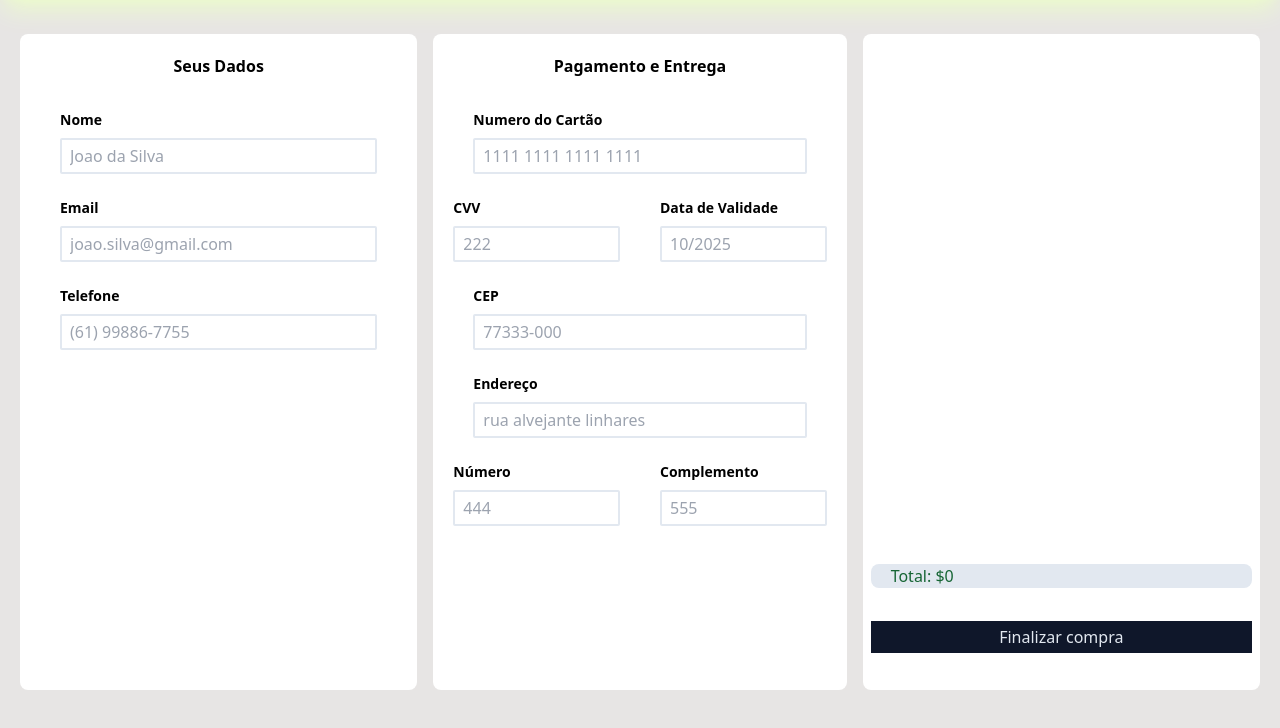
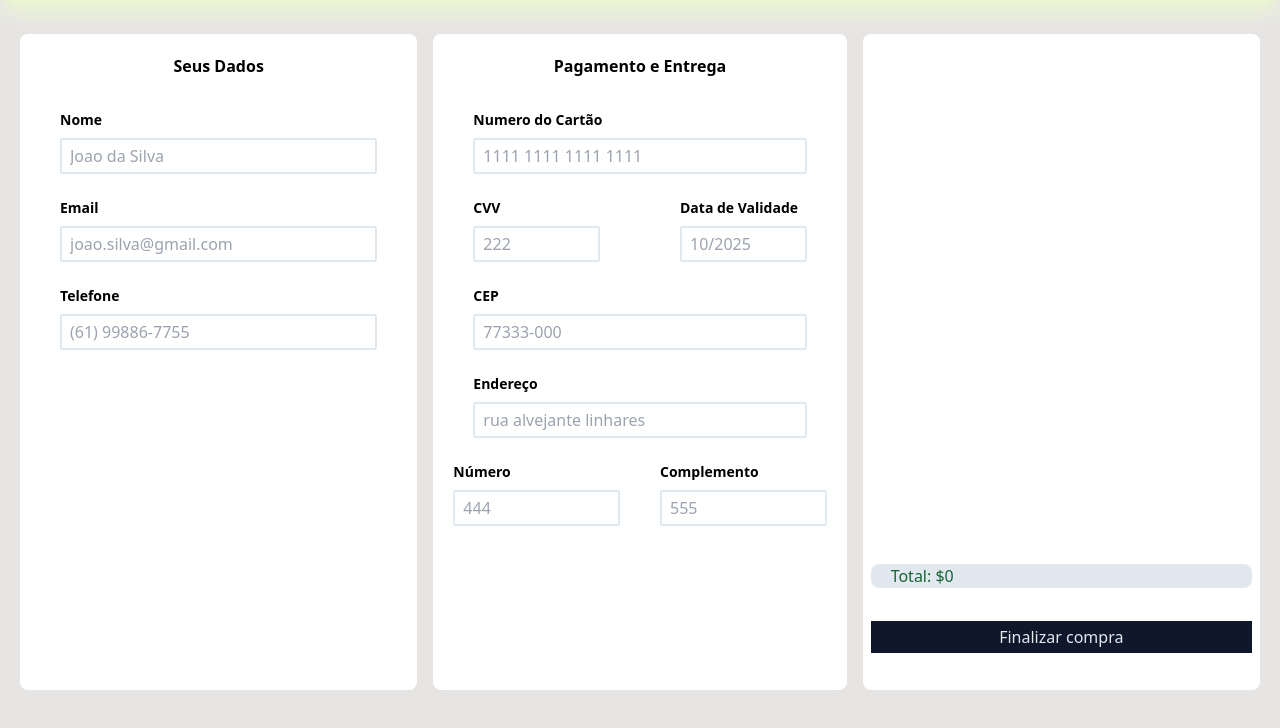
Before and after one commit to MuriloLucena08/GamePlayStore, a website built with Vite: page checkout.html in a window 1280 px wide. Shown: the part 70-798 px from the top of the page. Built offline with nearby package versions, Linux system fonts and the light colour scheme.

Commit message:
Update checkout.html

```diff
--- a/checkout.html
+++ b/checkout.html
@@ -66,7 +66,7 @@
           >
         </div>
       </section>
-      <section id="pagamento-entrega" class="w-1/3 bg-white rounded-lg py-5 sm:w-1/3 bg-white rounded-lg py-5">
+      <section id="pagamento-entrega" class="w-1/3 bg-white rounded-lg py-5">
         <p class="mb-5 text-center font-bold">Pagamento e Entrega</p>
         <div class="flex flex-col px-10 py-3">
           <label for="numero-cartao" class="font-bold text-sm mb-2">
@@ -81,7 +81,7 @@
           >
         </div>
         <div class="flex">
-          <div class="flex flex-col px-10 py-3 w-1/2 sm:flex flex-col px-5 py-1 w-1/2">
+          <div class="flex flex-col px-10 py-3 w-1/2">
             <label for="codigo-seguranca" class="font-bold text-sm mb-2">
               CVV
             </label>
@@ -93,8 +93,8 @@
               required
             >
           </div>
-          <div class="flex flex-col px-10 py-3 w-1/2 sm:flex flex-col px-5 py-1 w-1/2">
-            <label for="data-expiracao" class="font-bold text-sm mb-2 sm:font-bold text-sm mb-2">
+          <div class="flex flex-col px-10 py-3 w-1/2">
+            <label for="data-expiracao" class="font-bold text-sm mb-2">
               Data de Validade
             </label>
             <input
@@ -157,7 +157,7 @@
           </div>
         </div>
       </section>
-      <section id="produtos-checkout" class="w-1/3 bg-white rounded-lg py-5 sm:w-1/3 bg-white rounded-lg py-5">
+      <section id="produtos-checkout" class="w-1/3 bg-white rounded-lg py-5">
         <section id="conteiner-produtos-checkout" class="h-4/5 overflow-y-auto px-2 flex flex-col items-center"></section>
         <section id="celula-checkout" class="flex flex-col px-2 h-1/5 justify-around">
           <p id="preco-final" class="bg-slate-200 text-green-800 rounded-lg pl-5"></p>
```
